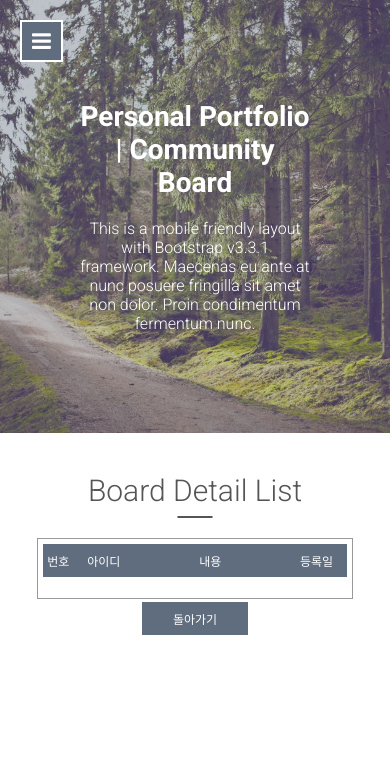
After one commit to Marshallhch/board_example, a PHP site: page /pages/detail_form.php?idx=1 in a window 390 px wide. The commit adds this page. Shown: the top 767 px of the page. Run offline with PHP 8.4, Linux system fonts and the light colour scheme; data that the repository does not hold is empty.

Commit message:
07/03 반응형 디자인 업데이트

```diff
--- a/css/media.css
+++ b/css/media.css
@@ -21,6 +21,13 @@
   header{left:-100%; width:35%;}
   .mobile-menu{display:flex;}
   #member-info{width:100%;}
+
+  #community{width:100%; float:none;}
+  #community .board_list, #community .board_insert{width:80%;}
+  #community .center{padding:30px 0;}
+
+  #community .update_form{width:80%;}
+  #community .insert_btn{width:80%;}
 }
 
 @media screen and (max-width:780px){
@@ -28,13 +35,40 @@
 }
 
 @media screen and (max-width:700px){
+
+  #main-section .landing-img .slogan-txt{text-align: center;}
+  #main-section .landing-img .slogan-txt h2{font-size:28px;}
+  #main-section .landing-img .slogan-txt p{font-size:16px;}
+
   .mobile-menu{left:20px; top:20px;}
   .mobile-menu i.fa{font-size:22px;}
   header{width:50%;}
 
+  #community .board_list, #community .board_insert{width:90%;}
+  #community .board_insert label{font-size:12px;}
+  #community .board_insert input{font-size:12px;}
+  #community .board_insert input::placeholder{font-size:12px;}
+  #community .board_insert textarea{font-size:12px;}
 
+  #community .update_form{width:90%;}
+
+  #community .update_form{width:90%;}
+  #community .insert_btn{justify-content: center; width:90%;}
 }
 
 @media screen and (max-width:500px){
   header{width:80%;}
+  #community .board_list, #community .board_insert{width:95%;}
+  #community .board_list li span:nth-child(3){width:50%;}
+  #community .board_list li span:nth-child(5){display:none;}
+
+  #community .insert_btn button{width:33.33%; padding:8px 0; margin:3px 1px;}
 }
+
+@media screen and (max-width:380px){
+  #community .board_list li span:nth-child(1){width:15%;}
+  #community .board_list li span:nth-child(2){width:25%;}
+  #community .board_list li span:nth-child(3){width:60%;}
+  #community .board_list li span:nth-child(4){display:none;}
+  #community .paging .paging_btn{display:none;}
+}
--- a/css/style.css
+++ b/css/style.css
@@ -68,3 +68,58 @@ header .log_info a:hover{color:#555; background:#fff;}
 #member-info .login-form .login_btns{width:100%; height:auto; text-align:center;}
 #member-info .join-form .join_btns button,
 #member-info .login-form .login_btns button{border:0; background:var(--m-bg-c); color:#fff; padding:8px 15px;}
+
+/* Community Page Style Code */
+#community{width:80%; height:auto; float:right; padding:100px 0;}
+#community .center{display:flex; flex-direction: column; align-items: center;}
+
+#community h2{color:#555; font-size:30px; font-weight:300;position:relative;padding:10px 0; text-align:center;}
+
+#community h2:after{content:'';position:absolute; width:35px;height:2px;background:#555; bottom:0;left:50%;transform:translateX(-50%);}
+
+/* Board Contents List Style Code */
+#community .board_list,
+#community .board_insert{width:60%; height:auto; border:1px solid #999; margin-top:10px; padding:5px;}
+#community .board_insert .board_tit{width:100%; height:auto;}
+
+#community .board_list li{display:flex; justify-content: center; align-items: center;}
+#community .board_list li span{color:#555; font-size:12px; text-align:center; padding:8px 0;}
+#community .board_list li.board_tit span{color:#fff; background:var(--m-bg-c);}
+#community .board_list li.board_contents:nth-child(odd){background:#f0f0f0;}
+#community .board_list li span:nth-child(1){width:10%;}
+#community .board_list li span:nth-child(2){width:20%;}
+#community .board_list li span:nth-child(3){width:40%;}
+#community .board_list li span:nth-child(4){width:20%;}
+#community .board_list li span:nth-child(5){width:10%;}
+
+/* #community .board_insert{width:60%; height:auto; border:1px solid #555; margin-top:10px; padding:5px;} */
+#community .board_insert .input_tit{display:flex; justify-content: space-between;}
+#community .board_insert label{background:var(--m-bg-c); color:#fff; font-size:12px; padding:5px 10px; width:20%; text-align:center;}
+#community .board_insert input{width:calc(80% - 5px); padding:5px;}
+
+#community .board_insert .input_con{width:100%; height:auto;}
+#community .board_insert textarea{width:100%; height:200px; border:1px solid #999; resize:none; margin-top:5px; padding:5px;}
+
+#community .insert_btn{width:60%; height:auto; display:flex; justify-content: center;}
+#community .insert_btn button{background:var(--m-bg-c); color:#fff; padding:8px 30px; border:0; margin-top:10px;}
+
+#community .paging{width:100%; height:auto; border-top:1px solid #999; display:flex; justify-content: center; padding:5px 0;}
+#community .paging .paging_btn,
+#community .paging .arrow_btn{border:1px solid var(--m-bg-c); background:var(--m-bg-c); color:#fff; padding:5px 10px; margin:0 3px;}
+
+#community .paging .paging_btn.active{color:#555; background:#fff;}
+
+#community .detail_btn{justify-content: flex-end;}
+#community .detail_btn button{margin-left:3px; font-size:12px;}
+
+#community .update_form{width:60%; height:auto; margin:auto;}
+#community .update_form .update_list{width:100%;}
+#community .update_form .update_smt_btn{_display:flex; width:100%; _justify-content: center; text-align:center; margin:10px 0 0 0; display:none;}
+#community .update_form button[type="submit"]{background:#fff; color:#555; padding:8px 30px; border:1px solid var(--m-bg-c); font-size:12px;}
+
+.detail_tit{width:100%; height:auto; margin:auto; padding:10px 0 0 0;}
+.detail_tit h3{font-size:16px; font-weight:300; padding:0 0 0 10px; border-left:3px solid var(--m-bg-c);}
+.detail_input, .detail_textarea {display:none;}
+
+#community .detail_contents span:nth-child(3){text-align:left; padding:8px 0 8px 5px;}
+#community .detail_contents span:nth-child(3) em{font-style:normal;}
--- a/include/header.php
+++ b/include/header.php
@@ -58,7 +58,7 @@
     <li class="active"><a href="/board/"><i class="fa fa-globe"></i>Welcome</a></li>
     <li><a href="#"><i class="fa fa-pencil"></i>About Me</a></li>
     <li><a href="#"><i class="fa fa-paperclip"></i>My Gallery</a></li>
-    <li><a href="#"><i class="fa fa-link"></i>Contact Me</a></li>
+    <li><a href="/board/pages/community.php"><i class="fa fa-link"></i>Community</a></li>
   </ul>
   <ul class="sns">
     <li><a href="#"><i class="fa fa-facebook"></i></a></li>
--- /dev/null
+++ b/pages/detail_form.php
@@ -0,0 +1,147 @@
+<!DOCTYPE html>
+<html lang="en">
+
+<head>
+  <meta charset="UTF-8">
+  <meta http-equiv="X-UA-Compatible" content="IE=edge">
+  <meta name="viewport" content="width=device-width, initial-scale=1.0">
+  <title>Board Sample</title>
+  <link rel="preconnect" href="https://fonts.gstatic.com">
+  <link href="https://fonts.googleapis.com/css2?family=Roboto:wght@100;300;400;500;700&display=swap" rel="stylesheet">
+  <link rel="stylesheet" href="https://cdnjs.cloudflare.com/ajax/libs/font-awesome/4.7.0/css/font-awesome.min.css">
+  <link rel="stylesheet" href="/board/css/style.css">
+  <link rel="stylesheet" href="/board/css/media.css">
+</head>
+
+<body>
+  <div class="wrap clear">
+
+    <?php
+      include $_SERVER['DOCUMENT_ROOT'].'/board/include/header.php';
+    ?>
+
+    <?php
+      include $_SERVER['DOCUMENT_ROOT'].'/board/include/landing.php';
+    ?>
+
+    <section id="community">
+
+      <div class="write_insert_form details">
+        <div class="center">
+          <h2 class="title">Board Detail List</h2>
+
+          <?php
+
+            $con_idx = $_GET['idx'];
+            include $_SERVER['DOCUMENT_ROOT']."/board/connect/db_connect.php";
+            $sql = "SELECT * FROM bor_comm WHERE 	BOR_comm_idx = $con_idx";
+
+            $detail_result = mysqli_query($dbConn, $sql);
+            //var_dump($detail_result);
+            $detail_row = mysqli_fetch_array($detail_result);
+
+            $detail_idx = $detail_row['BOR_comm_idx'];
+            $detail_id = $detail_row['BOR_comm_id'];
+            $detail_tit = $detail_row['BOR_comm_tit'];
+            $detail_con = $detail_row['BOR_comm_con'];
+            $detail_reg = $detail_row['BOR_comm_reg'];
+            $detail_hit = $detail_row['BOR_comm_hit'];
+            //echo $detail_id;
+
+          ?>
+
+          <form action="/board/php/detail_update.php?update_idx=<?=$detail_idx?>" method="post" class="update_form">
+            <div class="detail_tit">
+              <h3 class="detail_tit_txt"><?=$detail_tit?></h3>
+              <input type="text" value="<?=$detail_tit?>" class="detail_input" name="detail_update_tit">
+            </div>
+
+            <div class="board_list update_list">
+              <ul class="board_table">
+
+              <li class="board_tit">
+                <span>번호</span>
+                <span>아이디</span>
+                <span>내용</span>
+                <span>등록일</span>
+                <span>조회수</span>
+              </li>
+              <li class="board_contents detail_contents">
+                <span><?=$detail_idx?></span>
+                <span><?=$detail_id?></span>
+                <span>
+                  <em class="detail_txt"><?=$detail_con?></em>
+                  <textarea class="detail_textarea" name="detail_update_con"><?=$detail_con?></textarea>
+                </span>
+                <span><?=$detail_reg?></span>
+                <span><?=$detail_hit?></span>
+              </li>
+
+              </ul>
+            </div>
+            <div class="update_smt_btn">
+              <button type="submit">수정하기</button>
+            </div>
+          </form>
+          <div class="insert_btn detail_btn">
+
+            <?php
+              if(!$userid || $userid != $detail_id){
+            ?>
+              <button type="button" class="go_back">돌아가기</button>
+            <?php
+              } else {
+            ?>
+              <button type="button" class="detail_update">수정</button>
+              <button type="button" onClick="detail_delete(<?=$detail_idx?>)">삭제</button>
+              <button type="button" class="go_back">돌아가기</button>
+            <?php
+              }
+            ?>
+          </div>
+        </div>
+      </div>
+
+    </section>
+  </div>
+
+  <script src="https://ajax.googleapis.com/ajax/libs/jquery/3.5.1/jquery.min.js"></script>
+  <script src="/board/js/custom.js"></script>
+  <script>
+    //const detail_update = document.querySelector('.detail_update');
+    //const detail_delete = document.querySelector('.detail_delete');
+    const go_back = document.querySelector('.go_back');
+
+    go_back.addEventListener('click', function(){
+      location.href='/board/pages/community.php';
+    });
+
+    function detail_delete(delete_idx){
+      const isDelete = confirm('정말로 삭제하시겠습니까?');
+      if(!isDelete){
+        return false;
+      } else {
+        location.href='/board/php/detail_delete.php?delete_idx=' + delete_idx;
+      }
+
+    }
+  </script>
+  <script>
+    $(function(){
+      $(".detail_update").click(function(){
+        $(this).toggleClass("on");
+        if($(this).hasClass('on')){
+          $(this).text('수정취소');
+          $(".detail_input, .detail_textarea, .update_smt_btn").show();
+          $(".detail_tit_txt, .detail_txt").hide();
+        } else {
+          $(this).text('수정');
+          $(".detail_input, .detail_textarea, .update_smt_btn").hide();
+          $(".detail_tit_txt, .detail_txt").show();
+        }
+      });
+    });
+  </script>
+</body>
+
+</html>
```
Also changed, not shown: ajax/bor_comm_ajax.php (added, +39 -0 lines), bor_ans.sql (added, +60 -0 lines), bor_comm.sql (added, +62 -0 lines), pages/community.php (added, +200 -0 lines), php/detail_delete.php (added, +18 -0 lines), php/detail_update.php (added, +24 -0 lines), php/write_insert.php (added, +39 -0 lines), img/1.jpg (deleted), img/2.jpg (deleted), img/3.jpg (deleted), img/4.jpg (deleted), img/5.jpg (deleted), img/6.jpg (deleted), img/8.jpg (deleted), 1 more files.
